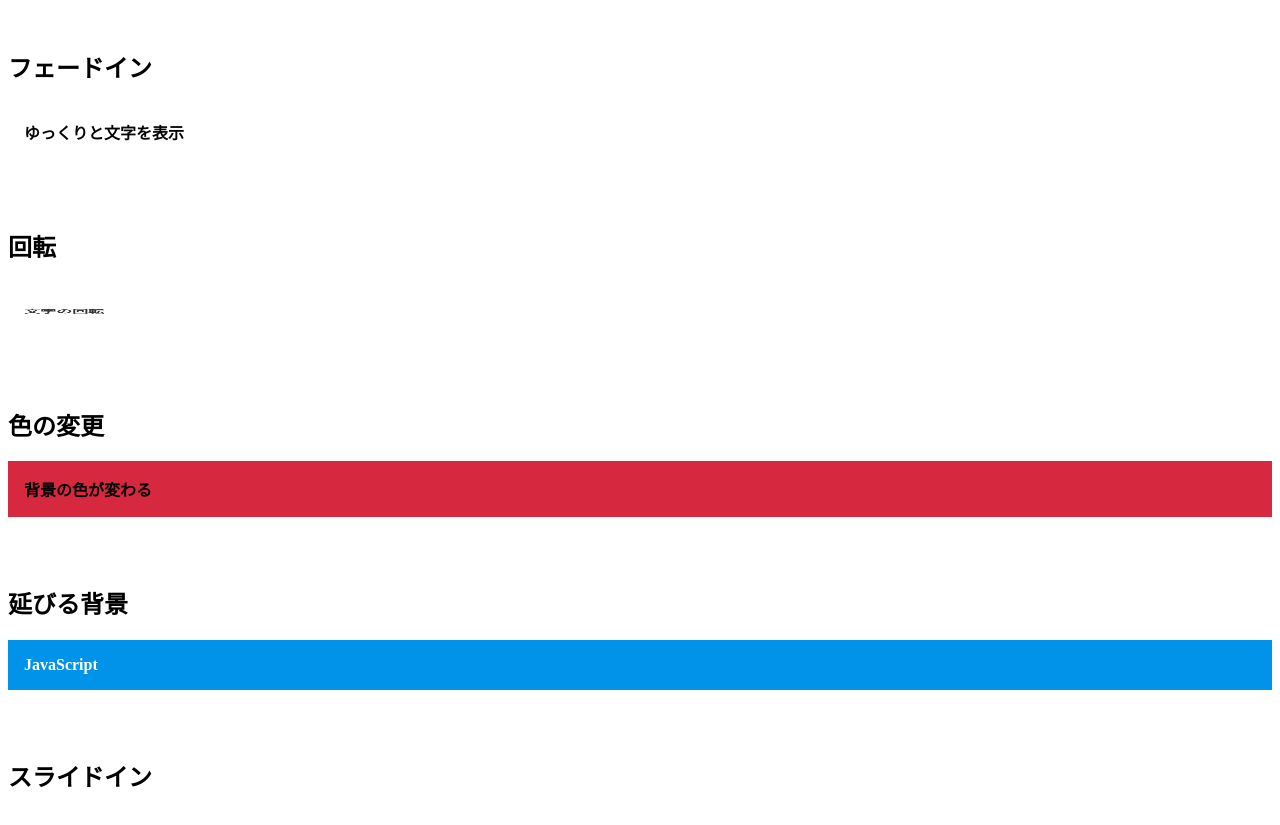
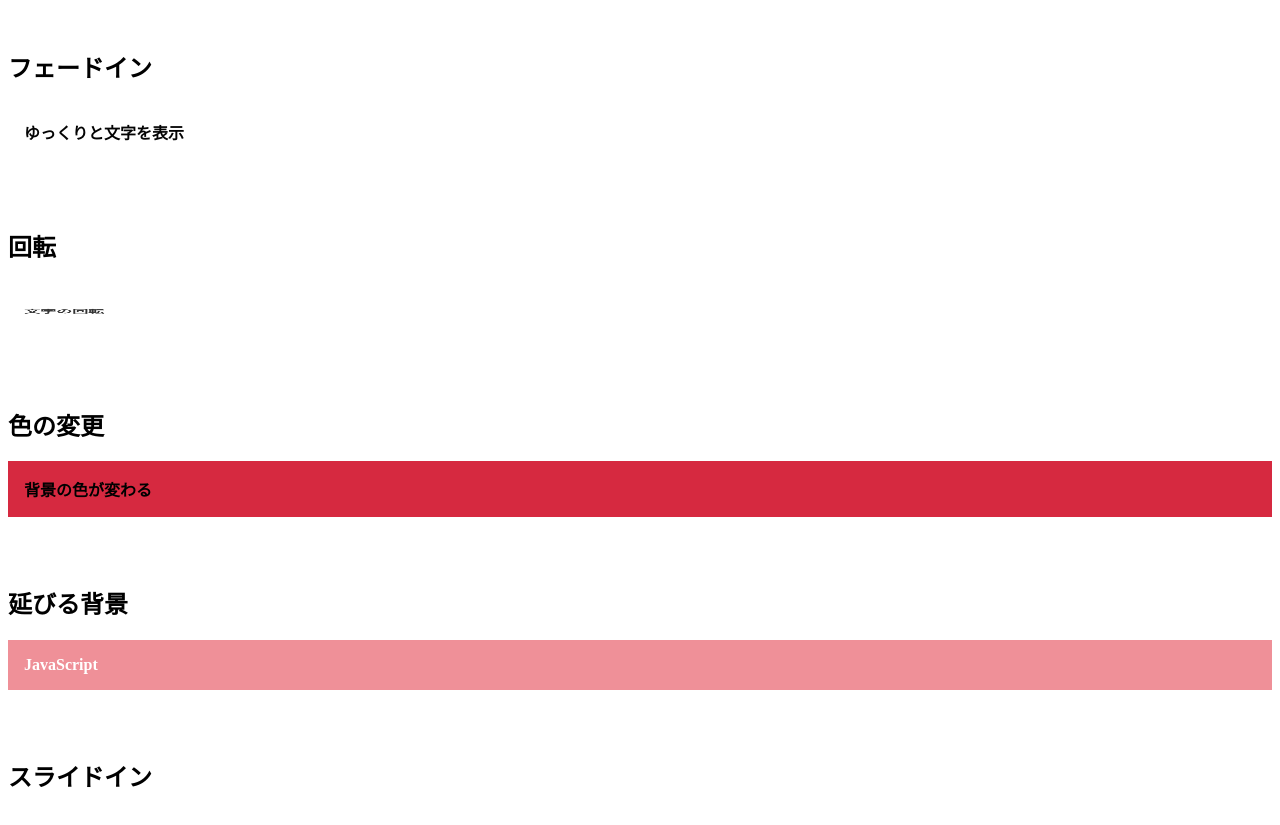
Before and after one commit to create-k/javascript_text_animation, a plain HTML site: page index.html in a window 1280 px wide. Shown: the part 79-904 px from the top of the page. Drawn offline with Linux system fonts and the light colour scheme.

Commit message:
Add files via upload

```diff
--- a/style.css
+++ b/style.css
@@ -19,7 +19,7 @@ p {
 }
 
 .line {
-    background-color: #0093E9;
+    background-color: #ef9098;
     width: 0;
 }
 
```
